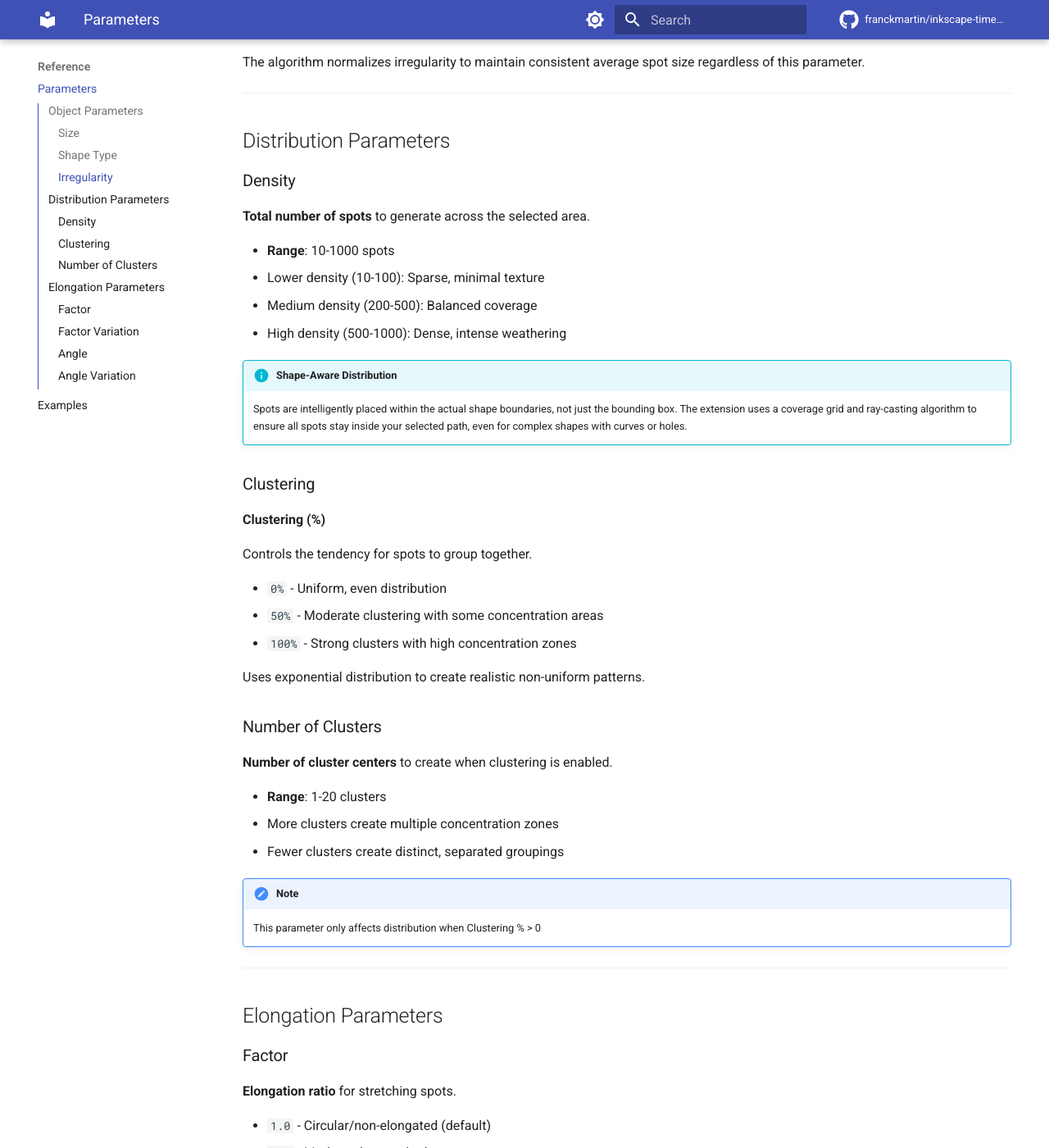
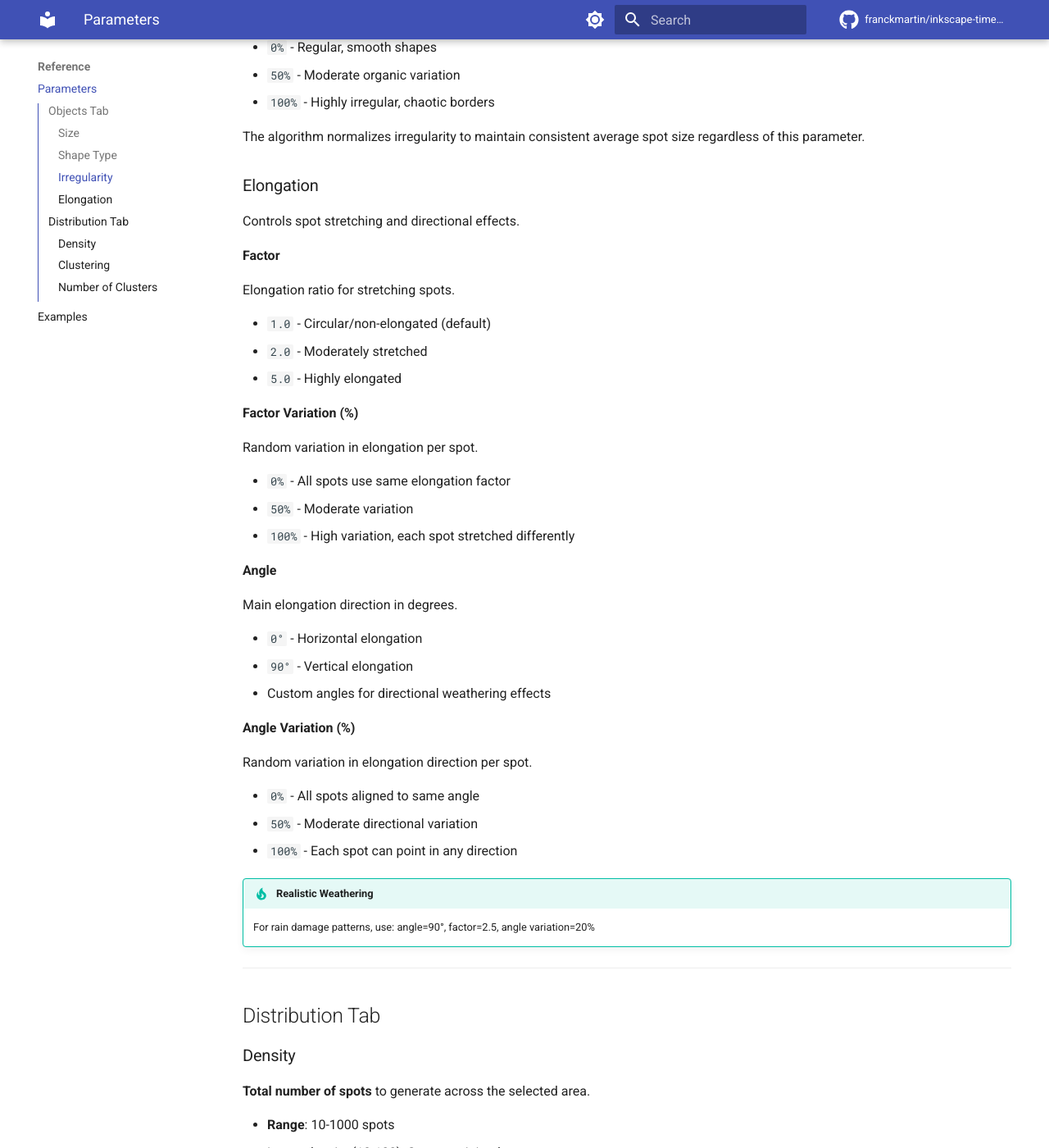
Before and after one commit to franckmartin/inkscape-timeworn, an MkDocs documentation site: the page built from docs/parameters.md, in a window 1280 px wide and 1400 px high, scrolled down 1024 px. Shown: the whole window at 82% size. Built offline with MkDocs 1.6.1 and Material for MkDocs 9.7.7, drawn with Linux system fonts in a browser that asks for light colours; comment, search, counter and statistics services are not loaded; some of the changed text lies outside the part shown.

Commit message:
docs: fix inconsistencies and update for new interface
- Remove outdated troubleshooting section about spots outside boundary (now handled by shape-aware distribution)
- Add note about two-tab interface organization (Objects/Distribution)
- Reorganize parameters documentation to match tab structure
- Move elongation parameters to Objects tab section
- Fix class name from TimewornEffect to Timeworn in development guide

```diff
--- a/docs/parameters.md
+++ b/docs/parameters.md
@@ -1,6 +1,8 @@
 # Parameters Reference
 
-## Object Parameters
+The extension interface is organized into two tabs: **Objects** (controlling spot appearance) and **Distribution** (controlling placement and density).
+
+## Objects Tab
 
 ### Size
 
@@ -35,9 +37,48 @@ Controls border variation and shape complexity.
 
 The algorithm normalizes irregularity to maintain consistent average spot size regardless of this parameter.
 
+### Elongation
+
+Controls spot stretching and directional effects.
+
+**Factor**
+
+Elongation ratio for stretching spots.
+
+- `1.0` - Circular/non-elongated (default)
+- `2.0` - Moderately stretched
+- `5.0` - Highly elongated
+
+**Factor Variation (%)**
+
+Random variation in elongation per spot.
+
+- `0%` - All spots use same elongation factor
+- `50%` - Moderate variation
+- `100%` - High variation, each spot stretched differently
+
+**Angle**
+
+Main elongation direction in degrees.
+
+- `0°` - Horizontal elongation
+- `90°` - Vertical elongation
+- Custom angles for directional weathering effects
+
+**Angle Variation (%)**
+
+Random variation in elongation direction per spot.
+
+- `0%` - All spots aligned to same angle
+- `50%` - Moderate directional variation
+- `100%` - Each spot can point in any direction
+
+!!! tip "Realistic Weathering"
+    For rain damage patterns, use: angle=90°, factor=2.5, angle variation=20%
+
 ---
 
-## Distribution Parameters
+## Distribution Tab
 
 ### Density
 
@@ -73,46 +114,3 @@ Uses exponential distribution to create realistic non-uniform patterns.
 
 !!! note
     This parameter only affects distribution when Clustering % > 0
-
----
-
-## Elongation Parameters
-
-### Factor
-
-**Elongation ratio** for stretching spots.
-
-- `1.0` - Circular/non-elongated (default)
-- `2.0` - Moderately stretched
-- `5.0` - Highly elongated
-
-### Factor Variation
-
-**Factor variation (%)**
-
-Random variation in elongation per spot.
-
-- `0%` - All spots use same elongation factor
-- `50%` - Moderate variation
-- `100%` - High variation, each spot stretched differently
-
-### Angle
-
-**Main elongation direction** in degrees.
-
-- `0°` - Horizontal elongation
-- `90°` - Vertical elongation
-- Custom angles for directional weathering effects
-
-### Angle Variation
-
-**Angle variation (%)**
-
-Random variation in elongation direction per spot.
-
-- `0%` - All spots aligned to same angle
-- `50%` - Moderate directional variation
-- `100%` - Each spot can point in any direction
-
-!!! tip "Realistic Weathering"
-    For rain damage patterns, use: angle=90°, factor=2.5, angle variation=20%
```
Also changed, not shown: docs/development.md (+1 -1 lines), docs/troubleshooting.md (+0 -8 lines).
